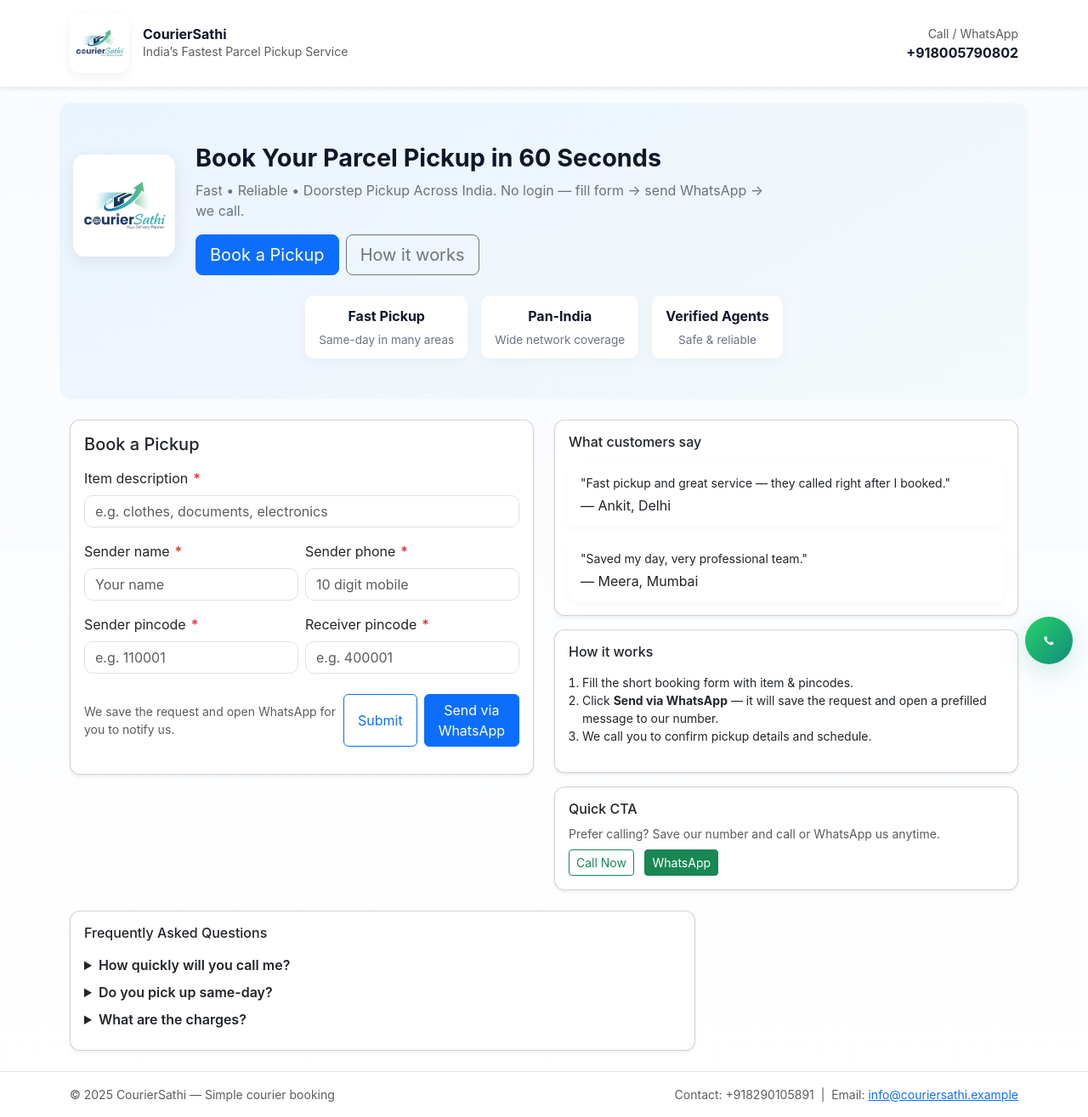
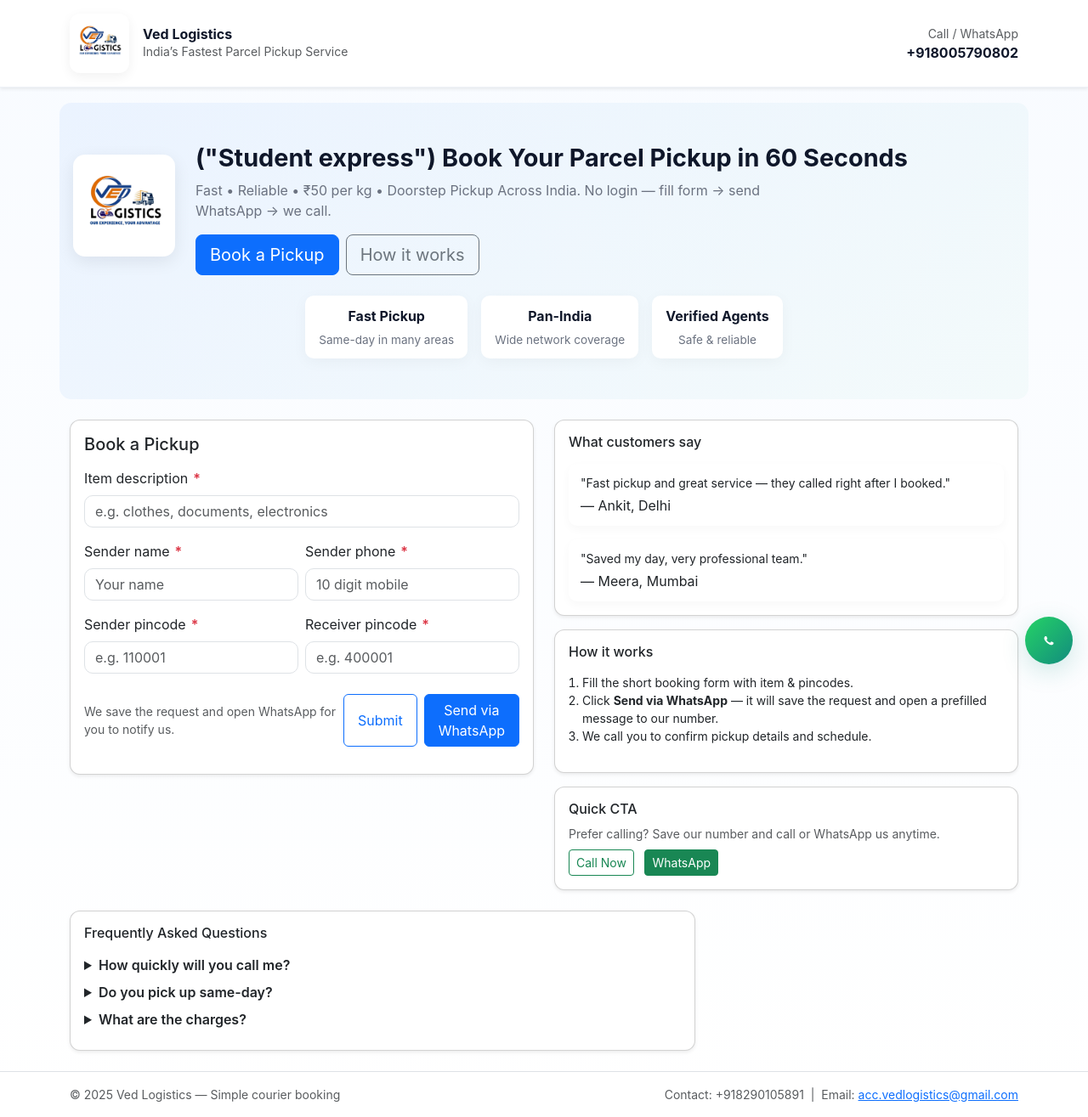
Before and after one commit to Rahul-carpenter/couriersathi, a Flask app: page / in a window 1280 px wide. Shown: the whole page at 85% size. Run offline with Flask 3, Linux system fonts and the light colour scheme.

Commit message:
for manglu

```diff
--- a/templates/admin.html
+++ b/templates/admin.html
@@ -2,7 +2,7 @@
 <html lang="en">
 <head>
   <meta charset="utf-8"><meta name="viewport" content="width=device-width,initial-scale=1">
-  <title>Admin — CourierSathi</title>
+  <title>Admin — Ved Logistics</title>
   <link href="https://cdn.jsdelivr.net/npm/bootstrap@5.3.2/dist/css/bootstrap.min.css" rel="stylesheet"/>
   <link href="{{ url_for('static', filename='style.css') }}" rel="stylesheet"/>
 </head>
--- a/templates/index.html
+++ b/templates/index.html
@@ -3,16 +3,16 @@
 <head>
   <meta charset="utf-8"/>
   <meta name="viewport" content="width=device-width,initial-scale=1,shrink-to-fit=no"/>
-  <title>CourierSathi — Book Parcel Pickup Near You</title>
+  <title>Ved Logistics — Book Parcel Pickup Near You</title>
 
   <!-- SEO meta -->
-  <meta name="description" content="CourierSathi — Quick parcel pickup booking across India. Fill a short form and we'll call to arrange pickup. No login required." />
+  <meta name="description" content="Ved Logistics — Quick parcel pickup booking across India. Fill a short form and we'll call to arrange pickup. No login required." />
   <meta name="keywords" content="courier, parcel pickup, courier booking, send parcel, pickup parcel, courier near me, parcel delivery" />
   <link rel="canonical" href="{{ request.url_root }}"/>
 
   <!-- Open Graph -->
   <meta property="og:type" content="website" />
-  <meta property="og:title" content="CourierSathi — Book Parcel Pickup" />
+  <meta property="og:title" content="Ved Logistics — Book Parcel Pickup" />
   <meta property="og:description" content="Quick parcel pickup booking. Enter item and pincodes and we'll contact you to arrange pickup." />
   <meta property="og:url" content="{{ request.url_root }}" />
   <meta property="og:image" content="{{ request.url_root }}static/logo.png" />
@@ -24,7 +24,7 @@
     "@graph": [
       {
         "@type": "LocalBusiness",
-        "name": "CourierSathi",
+        "name": "Ved Logistics",
         "url": "{{ request.url_root }}",
         "telephone": "+{{ config.get('OWNER_WHATSAPP','') }}",
         "description": "Quick parcel pickup booking service - enter item and your details to get a callback.",
@@ -72,9 +72,9 @@
 <header class="site-header shadow-sm">
   <div class="container py-3 d-flex align-items-center justify-content-between">
     <div class="d-flex align-items-center gap-3">
-      <img src="{{ url_for('static', filename='logo.png') }}" alt="CourierSathi - Your Delivery Partner" class="brand-logo-xl" />
+      <img src="{{ url_for('static', filename='logo.png') }}" alt="Ved Logistics - Your Delivery Partner" class="brand-logo-xl" />
       <div>
-        <h1 class="site-title mb-0">CourierSathi</h1>
+        <h1 class="site-title mb-0">Ved Logistics</h1>
         <p class="small text-muted mb-0">India’s Fastest Parcel Pickup Service</p>
       </div>
     </div>
@@ -89,10 +89,10 @@
 <!-- Hero -->
 <section class="hero-banner text-center py-5 px-3 container">
   <div class="hero-inner d-flex flex-column flex-md-row align-items-center gap-4">
-    <img src="{{ url_for('static', filename='logo.png') }}" alt="CourierSathi Logo Large" class="hero-logo mb-2">
+    <img src="{{ url_for('static', filename='logo.png') }}" alt="Ved Logistics Logo Large" class="hero-logo mb-2">
     <div class="text-start">
-      <h2 class="hero-title">Book Your Parcel Pickup in 60 Seconds</h2>
-      <p class="hero-subtitle">Fast • Reliable • Doorstep Pickup Across India. No login — fill form → send WhatsApp → we call.</p>
+      <h2 class="hero-title"> ("Student express") Book Your Parcel Pickup in 60 Seconds</h2>
+      <p class="hero-subtitle">Fast • Reliable • ₹50 per kg • Doorstep Pickup Across India. No login — fill form → send WhatsApp → we call.</p>
 
       <div class="mt-3 d-flex gap-2 flex-wrap">
         <a href="#booking" class="btn btn-primary btn-lg">Book a Pickup</a>
@@ -216,7 +216,7 @@
             </details>
 
             <details class="mb-2"><summary>What are the charges?</summary>
-              <div class="mt-2 small muted">Charges vary by weight and distance. Our agent will share a quote on call after details.</div>
+              <div class="mt-2 small muted">Charges vary by weight and distance. If the weight is more than or equal to 50 kg, the charge will be 50 rupees per kilogram.</div>
             </details>
           </div>
         </div>
@@ -233,8 +233,8 @@
 
 <footer class="site-footer py-3 bg-white border-top">
   <div class="container d-flex flex-column flex-md-row justify-content-between align-items-center small text-muted">
-    <div>© {{ datetime.utcnow().year }} CourierSathi — Simple courier booking</div>
-    <div>Contact: +{{ config.get('OWNER_WHATSAPP','918290105891') }} &nbsp;|&nbsp; Email: <a href="mailto:info@couriersathi.example">info@couriersathi.example</a></div>
+    <div>© {{ datetime.utcnow().year }} Ved Logistics — Simple courier booking</div>
+    <div>Contact: +{{ config.get('OWNER_WHATSAPP','918290105891') }} &nbsp;|&nbsp; Email: <a href="mailto:info@Ved Logistics.example">acc.vedlogistics@gmail.com</a></div>
   </div>
 </footer>
 
@@ -301,7 +301,7 @@ document.addEventListener('DOMContentLoaded', function () {
         window.open(js.wa_url, '_blank');
       }
 
-      showAlert('Saved — WhatsApp opened. Please tap Send in WhatsApp to notify CourierSathi.', 'success');
+      showAlert('Saved — WhatsApp opened. Please tap Send in WhatsApp to notify Ved Logistics.', 'success');
       form.reset();
     } catch (err) {
       console.error(err);
```
Also changed, not shown: static/logo.png, static/logo1.png (added).
